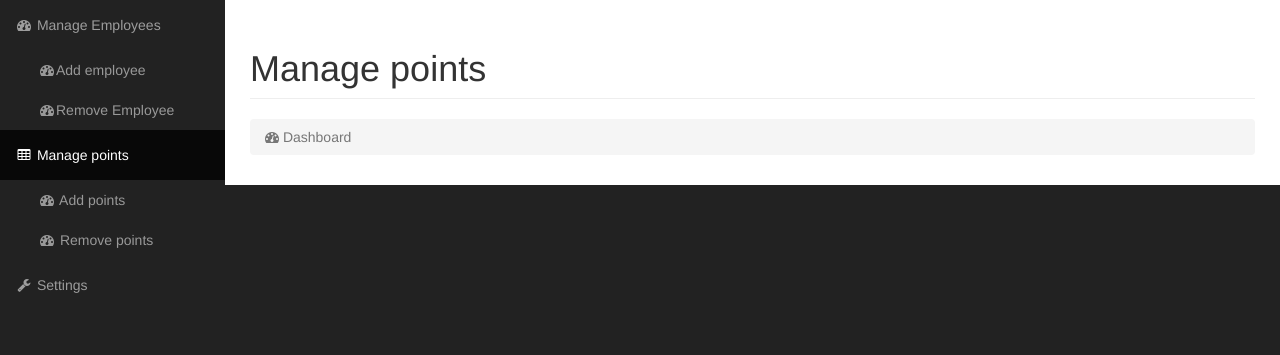
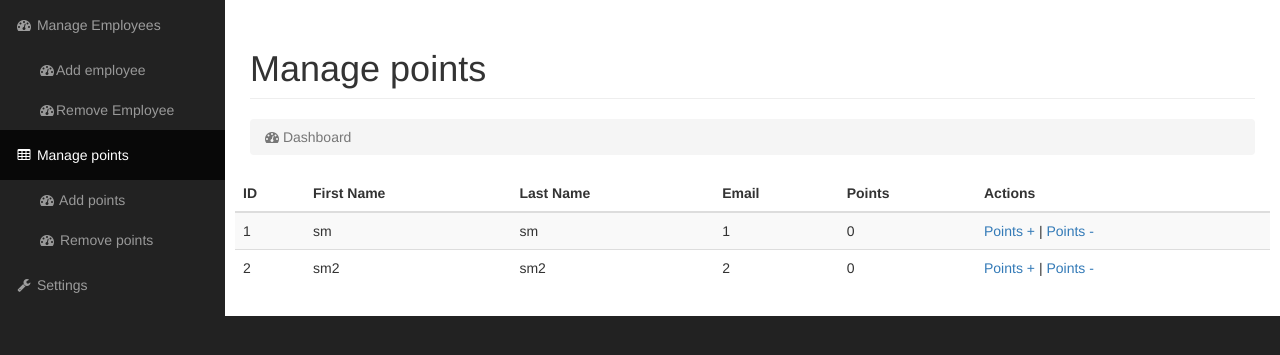
Before and after one commit to nicolaez/klf_points, a CodeIgniter app: page /database/index.php/admin/managepoints in a window 1280 px wide. Shown: the part 51-406 px from the top of the page. Run offline with CodeIgniter, Linux system fonts and the light colour scheme; a user stored in the database is signed in; data comes from the database, SQL or seed files in the repository; grey boxes labelled with a size stand in for pictures from a placeholder-image service; some libraries are stand-ins or nearby versions.

```diff
--- a/application/config/database.php
+++ b/application/config/database.php
@@ -77,7 +77,7 @@ $db['default'] = array(
 	'dsn'	=> '',
 	'hostname' => 'localhost',
 	'username' => 'root',
-	'password' => '',
+	'password' => '123456',
 	'database' => 'klfpoints',
 	'dbdriver' => 'mysqli',
 	'dbprefix' => '',
--- a/application/controllers/Admin.php
+++ b/application/controllers/Admin.php
@@ -87,12 +87,12 @@ class Admin extends CI_Controller {
 
   public function managepoints()
   {
+
     $data['nav_state'] = $this->getMenuState('managepoints');
     if ($this->session->userdata('logged_in'))
     {
-      $this->load->view('header');
+      $data['rows'] = $this->Employee_model->getAllEmployees();
       $this->load->view('manage_points', $data);
-      $this->load->view('footer');
     }
     else
     {
@@ -148,10 +148,8 @@ class Admin extends CI_Controller {
       //If no session, redirect to login page
       $this->load->view('login');
     }
+  }
 
-
-
-  }
 
   public function settings()
   {
--- a/application/views/manage_points.php
+++ b/application/views/manage_points.php
@@ -1,5 +1,9 @@
 
-    <div id="wrapper">
+<?php
+require 'header.php';
+?>
+
+<div id="wrapper">
 
         <!-- Navigation -->
         <?php require 'nav.php'; ?>
@@ -24,7 +28,37 @@
                 <!-- /.row -->
 
                 <div class="row">
+                    <table class="table table-striped">
+                        <thead>
+                        <tr>
+                            <th>ID</th>
+                            <th>First Name</th>
+                            <th>Last Name</th>
+                            <th>Email</th>
+                            <th>Points</th>
+                            <th>Actions</th>
+                        </tr>
+                        </thead>
+                        <tbody>
 
+                        <?php
+
+                        foreach ($rows as $row){
+                            echo '
+                        <tr>
+                            <td>'.$row->id_emp.'</td>
+                            <td>'.$row->firstname.'</td>
+                            <td>'.$row->lastname.'</td>
+                            <td>'.$row->email.'</td>
+                            <td>'.$row->points.'</td>
+                            <td>
+                            <a href="'. site_url("admin/addpoints/").'">Points + </a> |
+                            <a href="'. site_url("admin/removepoints/").'">Points - </a>
+                            </td>
+                        </tr>';
+                        }; ?>
+                        </tbody>
+                    </table>
                 </div>
                 <!-- /.row -->
 
@@ -52,3 +86,9 @@
 
     </div>
     <!-- /#wrapper -->
+
+
+
+    <?php
+    require 'footer.php';
+    ?>
--- a/application/views/settings.php
+++ b/application/views/settings.php
@@ -16,7 +16,7 @@ require 'header.php';
                 <div class="row">
                     <div class="col-lg-12">
                         <h1 class="page-header">
-                            Template
+                            Settings
                         </h1>
                         <ol class="breadcrumb">
                             <li class="active">
```
